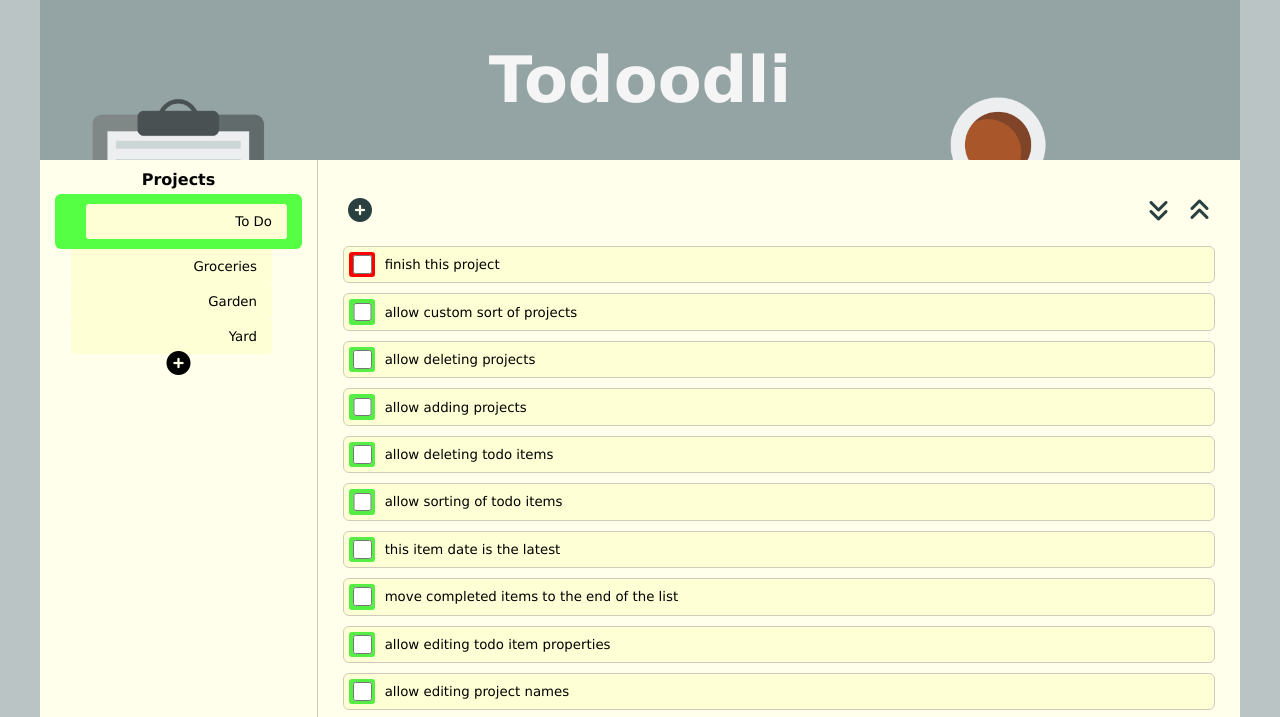
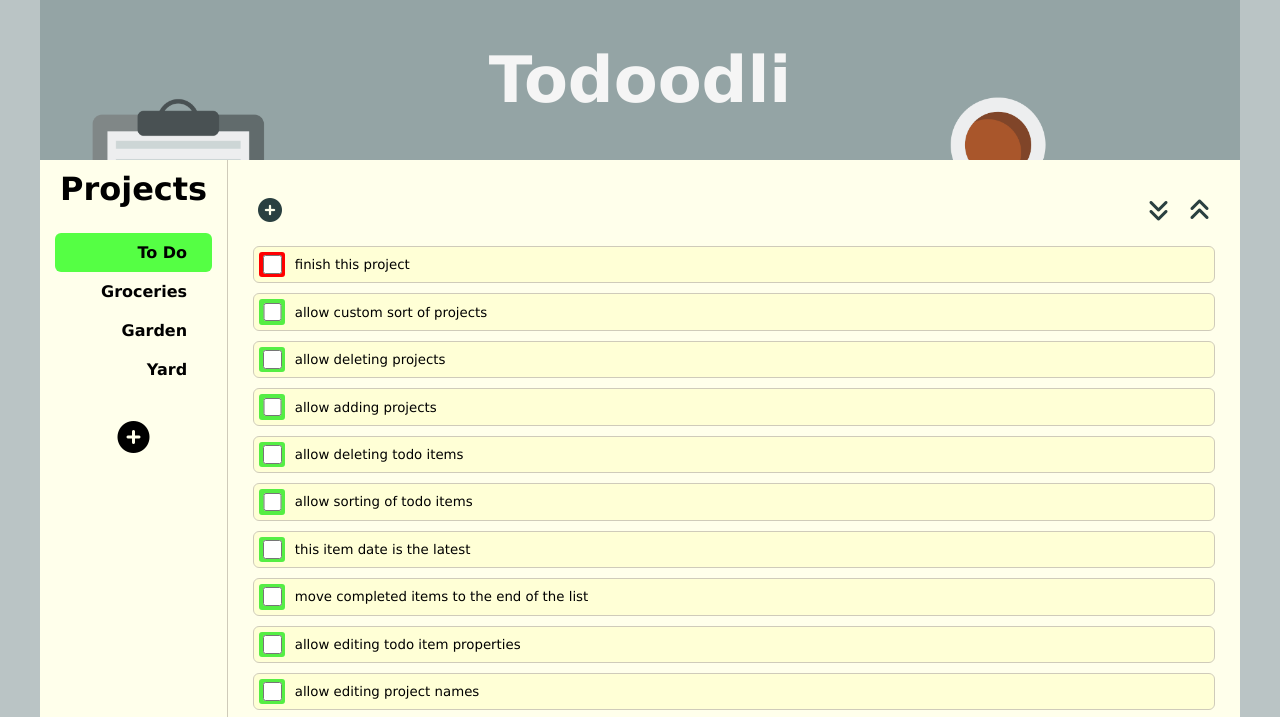
Before and after one commit to ravanbak/todo-list, a website built with webpack: page src/index.html in a window 1280 px wide. Shown: the top 717 px of the page. Built offline with nearby package versions, Linux system fonts and the light colour scheme.

Commit message:
Change project name input method - temporarily replace the div element showing the project name with a text input element when the user clicks the edit button

```diff
--- a/src/display.js
+++ b/src/display.js
@@ -64,7 +64,7 @@ const content = (function() {
 
             function _addAddProjectButton() {
                 const addProjectButton = createElement({tag: 'div', classList: ['add-project']});
-                addProjectButton.appendChild(createElement({tag: 'div', classList: ['fa-solid', 'fa-xl', 'fa-plus-circle']}));
+                addProjectButton.appendChild(createElement({tag: 'div', classList: ['fa-solid', 'fa-plus-circle']}));
                 addProjectButton.addEventListener('click', () => pubSub.publish('addProject', {name: 'New Project'}));
 
                 return addProjectButton;
@@ -81,17 +81,27 @@ const content = (function() {
             const editButton = _createEditButton(project);
             inputContainer.appendChild(editButton);
 
-            const input = createElement({
+            // Show the project name in a div element and temporarily
+            // replace the div element with a text input element
+            // when the user chooses to edit the project name.
+            const divProjName = createElement({
+                tag: 'div',
+                parent: inputContainer,
+                textContent: project.name,
+                classList: ['project-name'],
+            });
+
+            const inputProjName = createElement({
                 tag: 'input',
                 type: 'text',
-                parent: inputContainer,
                 placeholder: '<project name>',
                 value: project.name,
+                classList: ['project-name'],
             });
 
-            editButton.addEventListener('click', e => _editProjectName(e, project, input, inputContainer));
-            input.addEventListener('mousedown', _handleMouseDown);
-            input.addEventListener('change', e => _acceptProjectName(e, project, inputContainer));
+            editButton.addEventListener('click', e => _editProjectName(e));
+            inputProjName.addEventListener('change', e => _acceptProjectName(e));
+            inputProjName.addEventListener('focusout', e => _finishEditProjectName(e));
 
             // hilight the active project
             if (project.id === _activeProject?.id) {
@@ -102,25 +112,27 @@ const content = (function() {
 
             return inputContainer;
 
-            function _handleMouseDown(e) {
-                e.preventDefault();
+            function _selectProject() {
+                pubSub.publish('selectProject', { id: project.id });
             }
 
-            function _editProjectName(e, project, input, inputContainer) {
-                inputContainer.removeEventListener('click', () => _selectProject);
-                input.removeEventListener('mousedown', _handleMouseDown);
-                input.focus();
-                input.select();
-                e.stopPropagation();
+            function _editProjectName(e) {
+                divProjName.replaceWith(inputProjName);
+                inputProjName.focus();
+                inputProjName.select();
             }
 
-            function _acceptProjectName(e, project, inputContainer) {
+            function _acceptProjectName(e) {
+                if (!e.target.value) {
+                    console.log('Invalid project name!');
+                    return;
+                }
+
                 pubSub.publish('changeProject', { id: project.id, name: e.target.value })
-                inputContainer.addEventListener('click', () => _selectProject);
             }
 
-            function _selectProject() {
-                pubSub.publish('selectProject', { id: project.id });
+            function _finishEditProjectName(e) {
+                inputProjName.replaceWith(divProjName);
             }
 
             function _createEditButton(project) {
--- a/src/style.css
+++ b/src/style.css
@@ -55,33 +55,48 @@ body {
 .site__sidebar {
     padding: 10px;
     border-right: solid 1px var(--color-todo-card-border);
-    font-size: 1rem;
     font-weight: bold;
     text-align: center;
-    /* width: fit-content; */
+    width: fit-content;
+}
+
+.site__sidebar .container {
+    font-size: 2rem;
 }
 
 .site__sidebar .projects-container {
     display: flex;
     flex-direction: column;
-    font-weight: normal;
-    padding: 5px 5px 0 5px;
+    font-size: 1rem;
+    padding: 25px 5px 30px 5px;
 }
 
 .site__sidebar .project-container {
     display: flex;
-    align-items: center;
+    padding: 10px 25px;
+    border-radius: 6px;
+    align-items: right;
+    justify-content: right;
+    text-align: right;
+    /* box-sizing: border-box; */
 }
 
-.site__sidebar input {
-    padding: 10px 15px;
-    border-radius: 6px;
+.site__sidebar .edit-project {
+    padding-right: 5px;
+}
+
+.projects-container input[type=text] {
+    flex-grow: 1;
+    size: 100;
+    font-size: 1rem;
     text-align: right;
+    background-color: aqua;
+    width: 90%;
+    height: 100%;
+    border: 0;
 }
 
 .site__sidebar .project-container.active {
-    padding: 10px 15px;
-    border-radius: 6px;
     background-color: var(--color-active-project);
 }
 
@@ -117,16 +132,19 @@ div.controls {
     margin: 10px;
 }
 
-input[type=text] {
+.todo-card input[type=text] {
     background-color: var(--color-todo-card-background);
     border-radius: 3px;
     border: none;
     transition: 0.5s;
+    /* width: inherit; */
+    size: 10;
 }
 
-input[type=text]:focus {
+.todo-card input[type=text]:focus {
     background-color: white;
     outline: none;
+    size: 5;
 }
 
 .todo-card {
```
